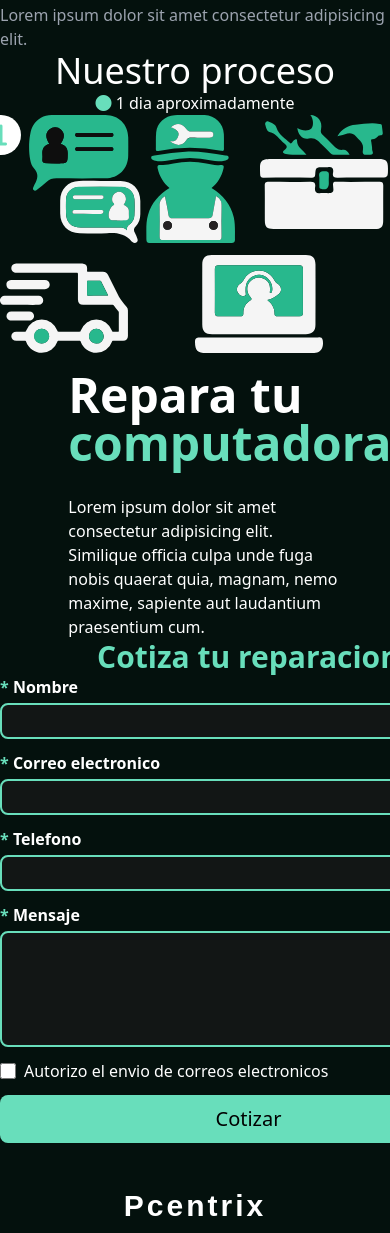
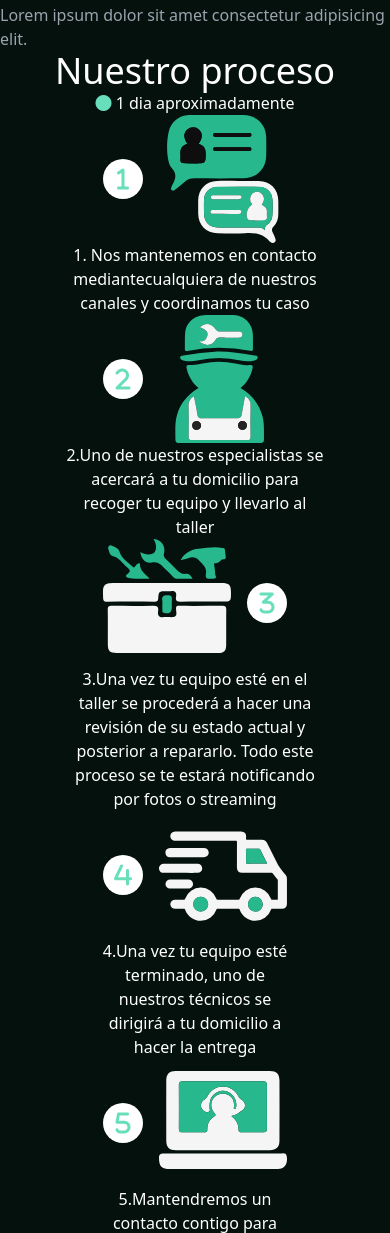
Before and after one commit to David171901/pcentrix, a website: page src/index.html in a window 390 px wide. Shown: the part 2473-3706 px from the top of the page. Drawn offline with Linux system fonts and the light colour scheme; a web font is replaced by a local one.

Commit message:
V1.0.0 (PENDING MOBILE JS)

```diff
--- a/src/index.html
+++ b/src/index.html
@@ -4,7 +4,7 @@
     <meta charset="UTF-8">
     <meta http-equiv="X-UA-Compatible" content="IE=edge">
     <meta name="viewport" content="width=device-width, initial-scale=1.0">
-    <link rel="stylesheet" href="/public/css/output.css">
+    <link rel="stylesheet" href="../public/css/output.css">
     <link rel="preconnect" href="https://fonts.googleapis.com">
     <link rel="preconnect" href="https://fonts.gstatic.com" crossorigin>
     <link href="https://fonts.googleapis.com/css2?family=Inria+Sans:wght@300&family=Montserrat&display=swap" rel="stylesheet">
@@ -160,53 +160,73 @@
                     <h2 class="text-4xl">Nuestro proceso</h2>
                     <p><i class="fa-solid fa-circle text-tertiary"></i> 1 dia aproximadamente</p>
                 </div>
-                <div class="w-full h-5/6 flex flex-col md:grid md:grid-row-2">
-                    <div class="grid grid-cols-3">
-                        <div class="flex justify-center items-center">
-                            <div>
-
-                                <div class="flex">
-                                    <div class="h-10 w-10 bg-white rounded-full flex justify-center items-center">
-                                        <i class="fa-solid fa-1 text-tertiary text-2xl"></i>
-                                    </div>
-                                    <div class="w-32 h-32 ">
-                                        <img src="/img/Nota 1-01.svg" alt="">
-                                    </div>
+                <div class="w-full h-5/6 grid grid-row-1 md:grid-row-2">
+                    <div class="grid grid-cols-1 md:grid-cols-3">
+                        <div class="flex flex-col justify-center items-center">
+                            <div class="flex  items-center space-x-4">
+                                <div class="h-10 w-10 bg-white rounded-full flex justify-center items-center">
+                                    <i class="fa-solid fa-1 text-tertiary text-2xl"></i>
+                                </div>
+                                <div class="w-32 h-32 ">
+                                    <img src="/img/nota1.svg" alt="">
                                 </div>
                             </div>
+                            <div class="w-2/3 text-center">
+                                <p>1. Nos mantenemos en contacto mediantecualquiera de nuestros canales y coordinamos tu caso</p>
+                            </div>
                         </div>
-                        <div>
-                            <div>
-
-                                <div class="w-32 h-32">
-                                    <img src="/img/Nota 2-01.svg" alt="">
+                        <div class="flex flex-col justify-center items-center">
+                            <div class="flex  items-center space-x-4">
+                                <div class="h-10 w-10 bg-white rounded-full flex justify-center items-center">
+                                    <i class="fa-solid fa-2 text-tertiary text-2xl"></i>
+                                </div>
+                                <div class="w-32 h-32 ">
+                                    <img src="/img/nota2.svg" alt="">
                                 </div>
                             </div>
+                            <div class="w-2/3 text-center">
+                                <p>2.Uno de nuestros especialistas se acercará a tu domicilio para recoger tu equipo y llevarlo al taller</p>
+                            </div>
                         </div>
-                        <div>
-                            <div>
-
-                                <div class="w-32 h-32">
-                                    <img src="/img/Nota 3.svg" alt="">
+                        <div class="flex flex-col justify-center items-center">
+                            <div class="flex  items-center space-x-4">
+                                <div class="w-32 h-32 ">
+                                    <img src="/img/nota3.svg" alt="">
                                 </div>
+                                <div class="h-10 w-10 bg-white rounded-full flex justify-center items-center">
+                                    <i class="fa-solid fa-3 text-tertiary text-2xl"></i>
+                                </div>
+                            </div>
+                            <div class="w-2/3 text-center">
+                                <p>3.Una vez tu equipo esté en el taller se procederá a hacer una revisión de su estado actual y posterior a repararlo. Todo este proceso se te estará notificando por fotos o streaming</p>
                             </div>
                         </div>
                     </div>
-                    <div class="grid grid-cols-2">
-                        <div>
-                            <div>
-
-                                <div class="w-32 h-32">
-                                    <img src="/img/Nota 4-01.svg" alt="">
+                    <div class="grid grid-cols-1 md:grid-cols-2">
+                        <div class="flex flex-col justify-center items-center">
+                            <div class="flex  items-center space-x-4">
+                                <div class="h-10 w-10 bg-white rounded-full flex justify-center items-center">
+                                    <i class="fa-solid fa-4 text-tertiary text-2xl"></i>
+                                </div>
+                                <div class="w-32 h-32 ">
+                                    <img src="/img/nota4.svg" alt="">
                                 </div>
                             </div>
+                            <div class="w-1/2 text-center">
+                                <p>4.Una vez tu equipo esté terminado, uno de nuestros técnicos se dirigirá a tu domicilio a hacer la entrega</p>
+                            </div>
                         </div>
-                        <div>
-                            <div>
-
-                                <div class="w-32 h-32">
-                                    <img src="/img/Nota 5-01.svg" alt="">
+                        <div class="flex flex-col justify-center items-center">
+                            <div class="flex  items-center space-x-4">
+                                <div class="h-10 w-10 bg-white rounded-full flex justify-center items-center">
+                                    <i class="fa-solid fa-5 text-tertiary text-2xl"></i>
                                 </div>
+                                <div class="w-32 h-32 ">
+                                    <img src="/img/nota5.svg" alt="">
+                                </div>
+                            </div>
+                            <div class="w-1/2 text-center">
+                                <p>5.Mantendremos un contacto contigo para darle un seguimiento a posibles dudas que puedan surgir a futuro</p>
                             </div>
                         </div>
                     </div>
```
Also changed, not shown: img/nota1.svg (renamed from img/Nota 1-01.svg), img/nota2.svg (renamed from img/Nota 2-01.svg), img/nota3.svg (renamed from img/Nota 3.svg), img/nota4.svg (renamed from img/Nota 4-01.svg), img/nota5.svg (renamed from img/Nota 5-01.svg).
